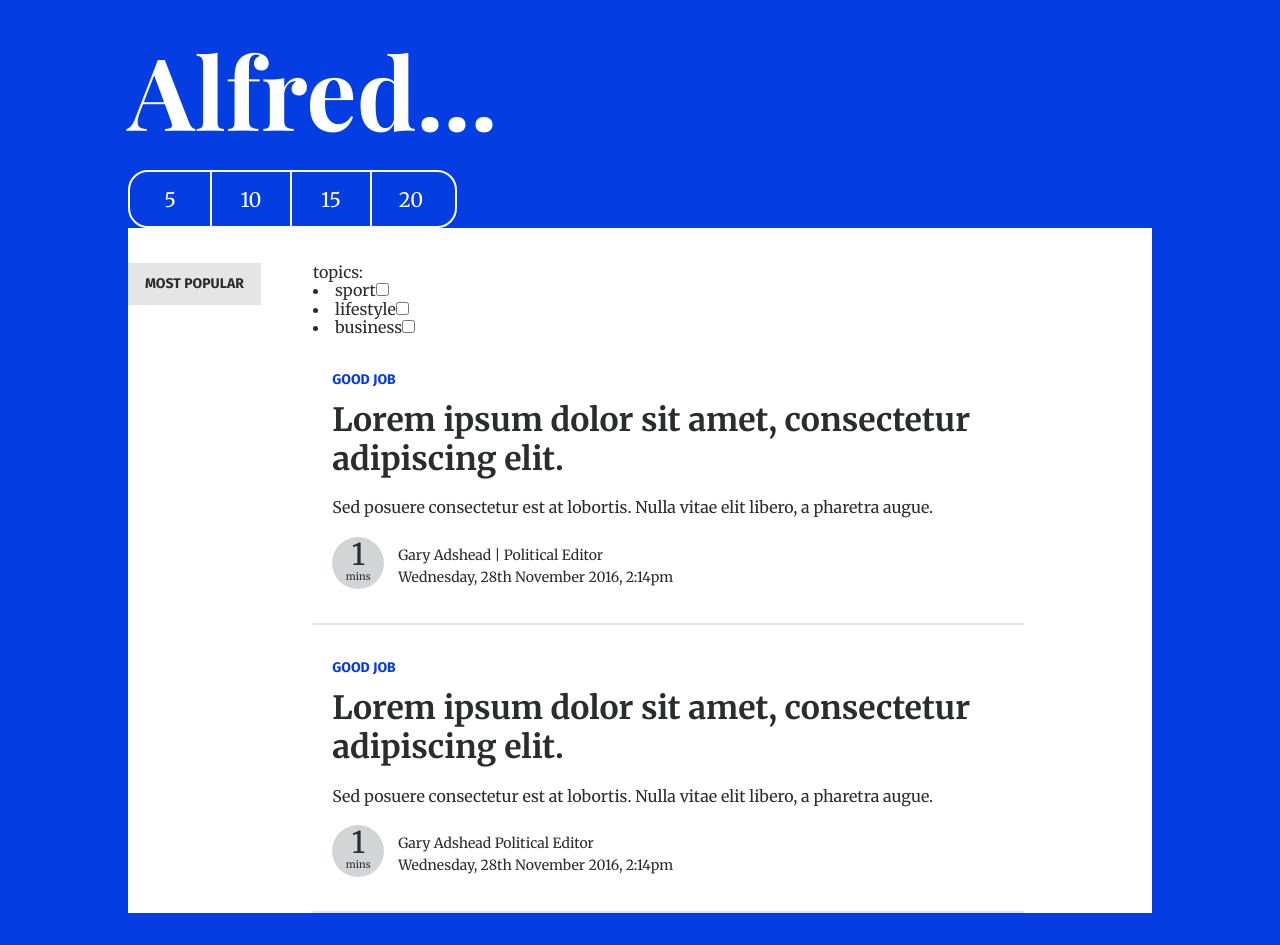
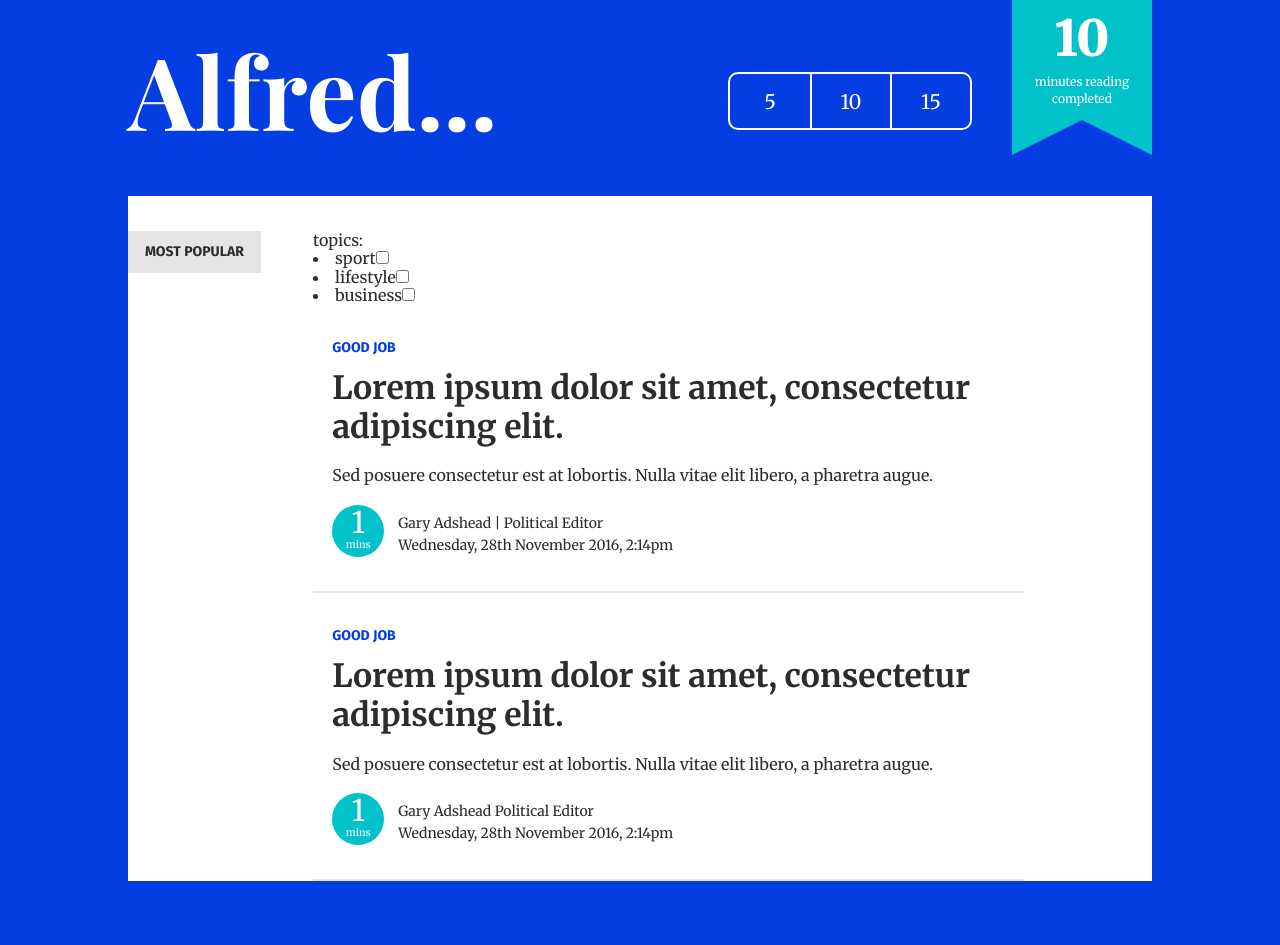
Before and after one commit to cwoodley/alfred, a React (Create React App) app: page / in a window 1280 px wide. After the commit the page ends 913 px from the top, so only its background shows below. Built offline with nearby package versions, Linux system fonts and the light colour scheme; no server answers; a web font is replaced by a local one.

Commit message:
Add styles for header area

```diff
--- a/src/App.css
+++ b/src/App.css
@@ -1,7 +1,14 @@
 body {
   background: #043de2;
   font-family: 'Merriweather', serif;
-  color: #2B2C2D; }
+  color: #2b2c2d; }
+
+header {
+  display: flex;
+  align-items: center;
+  padding-bottom: 26px;
+  flex-wrap: wrap;
+  justify-content: space-between; }
 
 h1 {
   font-family: 'Playfair Display', serif;
@@ -18,17 +25,92 @@ h1 {
 
 .button-group {
   border: 2px solid white;
-  border-radius: 20px;
-  width: 325px;
-  font-size: 20px; }
+  border-radius: 10px;
+  width: 240px;
+  flex-basis: 240px;
+  height: 54px;
+  font-size: 20px;
+  margin: 0 auto; }
+  @media screen and (min-width: 880px) {
+    .button-group {
+      margin-left: auto;
+      margin-right: 40px; } }
   .button-group button {
     background: none;
     border: none;
     color: white;
     width: 80px;
-    height: 54px; }
+    height: 54px;
+    padding: 0;
+    vertical-align: middle; }
+    .button-group button:first-child {
+      border-bottom-left-radius: 8px;
+      border-top-left-radius: 8px; }
+    .button-group button:last-child {
+      border-bottom-right-radius: 8px;
+      border-top-right-radius: 8px; }
+    .button-group button.clicked, .button-group button:active {
+      background: white;
+      color: #043de2; }
+    .button-group button:focus {
+      outline: none; }
   .button-group button + button {
     border-left: 2px solid white; }
+
+.ribbon-read {
+  background: #02c2c9;
+  display: block;
+  text-align: center;
+  position: relative;
+  width: 100%;
+  line-height: 1;
+  color: white;
+  font-size: 16px;
+  margin-top: 25px; }
+  .ribbon-read::before {
+    content: '';
+    width: 0;
+    height: 0;
+    border-style: solid;
+    border-width: 25px 25px 25px 0;
+    border-color: transparent #043de2 transparent transparent;
+    right: 0;
+    position: absolute;
+    top: 0; }
+  .ribbon-read::after {
+    content: '';
+    width: 0;
+    height: 0;
+    border-style: solid;
+    border-width: 25px 0 25px 25px;
+    border-color: transparent transparent transparent #043de2;
+    bottom: 0;
+    left: 0;
+    position: absolute; }
+  @media screen and (min-width: 900px) {
+    .ribbon-read {
+      width: 140px;
+      flex-basis: 140px;
+      padding-bottom: 35px;
+      margin-top: -55px;
+      font-size: 12px;
+      line-height: 1.4; }
+      .ribbon-read::before {
+        content: none; }
+      .ribbon-read::after {
+        content: '';
+        width: 0;
+        height: 0;
+        border-style: solid;
+        border-width: 0 70px 35px 70px;
+        border-color: transparent transparent #043de2 transparent;
+        bottom: 0;
+        left: 0;
+        position: absolute; }
+      .ribbon-read .time {
+        font-size: 50px;
+        display: block;
+        font-weight: 900; } }
 
 .wrapper {
   width: 80%;
@@ -48,7 +130,7 @@ main {
   font-family: 'Fira Sans', sans-serif;
   font-size: 0.875em;
   font-weight: bold;
-  background-color: #E5E5E5;
+  background-color: #e5e5e5;
   text-transform: uppercase;
   padding: 13px 17px;
   margin: 0;
@@ -96,7 +178,8 @@ main {
     line-height: 2em; }
 
 .reading-time {
-  background-color: #D2d5d6;
+  background-color: #02c2c9;
+  color: white;
   border-radius: 50%;
   display: inline-block;
   width: 52px;
@@ -117,7 +200,7 @@ main {
   line-height: 1.636; }
 
 article {
-  border-bottom: 2px solid #E5E5E5;
+  border-bottom: 2px solid #e5e5e5;
   padding: 2.125rem 1.5vw;
   margin: 0 2vw; }
   @media screen and (min-width: 860px) {
@@ -127,4 +210,4 @@ article {
         padding-top: 0; } }
   article a {
     text-decoration: none;
-    color: #2B2C2D; }
+    color: #2b2c2d; }
--- a/src/App.scss
+++ b/src/App.scss
@@ -24,15 +24,13 @@
   $a: ($max-value - $min-value) / ($max-screen - $min-screen);
   $b: $min-value - $a * $min-screen;
 
-	$sign: "+";
+  $sign: '+';
   @if ($b < 0) {
-		$sign: "-";
+    $sign: '-';
     $b: abs($b);
   }
-	@return calc(#{$a*100}vw #{$sign} #{$b});
+  @return calc(#{$a * 100}vw #{$sign} #{$b});
 }
-
-
 
 body {
   background: $bg;
@@ -40,8 +38,15 @@ body {
   color: $body-font-color;
 }
 
+//header
+header {
+  display: flex;
+  align-items: center;
+  padding-bottom: 26px;
+  flex-wrap: wrap;
+  justify-content: space-between;
+}
 
-//header
 h1 {
   font-family: 'Playfair Display', serif;
   @include interpolate(font-size, 320px, 1280px, 46px, 100px);
@@ -51,9 +56,17 @@ h1 {
 
 .button-group {
   border: 2px solid white;
-    border-radius: 20px;
-    width: 325px;
+  border-radius: 10px;
+  width: 240px;
+  flex-basis: 240px;
+  height: 54px;
   font-size: 20px;
+  margin: 0 auto;
+
+  @media screen and (min-width: 880px) {
+    margin-left: auto;
+    margin-right: 40px;
+  }
 
   button {
     background: none;
@@ -61,8 +74,28 @@ h1 {
     color: white;
     width: 80px;
     height: 54px;
+    padding: 0;
+    vertical-align: middle;
 
+    &:first-child {
+      border-bottom-left-radius: 8px;
+      border-top-left-radius: 8px;
+    }
 
+    &:last-child {
+      border-bottom-right-radius: 8px;
+      border-top-right-radius: 8px;
+    }
+
+    &.clicked,
+    &:active {
+      background: white;
+      color: $button-active-color;
+    }
+
+    &:focus {
+      outline: none;
+    }
   }
 
   button + button {
@@ -70,6 +103,72 @@ h1 {
   }
 }
 
+.ribbon-read {
+  background: $ribbon-read-bg;
+  display: block;
+  text-align: center;
+  position: relative;
+  width: 100%;
+  line-height: 1;
+  color: white;
+  font-size: 16px;
+  margin-top: 25px;
+
+  &::before {
+    content: '';
+    width: 0;
+    height: 0;
+    border-style: solid;
+    border-width: 25px 25px 25px 0;
+    border-color: transparent $bg transparent transparent;
+    right: 0;
+    position: absolute;
+    top: 0;
+  }
+
+  &::after {
+    content: '';
+    width: 0;
+    height: 0;
+    border-style: solid;
+    border-width: 25px 0 25px 25px;
+    border-color: transparent transparent transparent $bg;
+    bottom: 0;
+    left: 0;
+    position: absolute;
+  }
+
+  @media screen and (min-width: 900px) {
+    width: 140px;
+    flex-basis: 140px;
+    padding-bottom: 35px;
+    margin-top: -55px;
+    font-size: 12px;
+    line-height: 1.4;
+
+    &::before {
+      content: none;
+    }
+
+    &::after {
+      content: '';
+      width: 0;
+      height: 0;
+      border-style: solid;
+      border-width: 0 70px 35px 70px;
+      border-color: transparent transparent $bg transparent;
+      bottom: 0;
+      left: 0;
+      position: absolute;
+    }
+
+    .time {
+      font-size: 50px;
+      display: block;
+      font-weight: 900;
+    }
+  }
+}
 
 // article
 .wrapper {
@@ -87,7 +186,6 @@ main {
     padding: 35px 0 0 0;
     grid-template-columns: 185px auto;
   }
-
 }
 
 // Sidebar
@@ -103,7 +201,6 @@ main {
   display: inline-block;
 }
 
-
 .sidebar {
   padding-right: 25px;
 
@@ -111,7 +208,6 @@ main {
     display: none;
   }
 }
-
 
 // Articles
 .kicker {
@@ -149,6 +245,7 @@ main {
 
 .reading-time {
   background-color: $reading-time;
+  color: white;
   border-radius: 50%;
   display: inline-block;
   width: 52px;
@@ -169,7 +266,6 @@ main {
   }
 }
 
-
 .teaser {
   font-size: 1em;
   line-height: 1.636;
@@ -185,7 +281,6 @@ article {
 
     &:first-child {
       padding-top: 0;
-
     }
   }
 
--- a/src/App.tsx
+++ b/src/App.tsx
@@ -20,7 +20,11 @@ class App extends React.Component {
               <button type="button">5</button>
               <button type="button">10</button>
               <button type="button">15</button>
-              <button type="button">20</button>
+            </div>
+            <div className="ribbon-read">
+              <p>
+                <span className="time">10</span> minutes reading completed
+              </p>
             </div>
           </header>
           <main>
```
Also changed, not shown: src/styles/_colors.scss (+6 -3 lines). Lines whose indentation alone changed are shown as unchanged.
